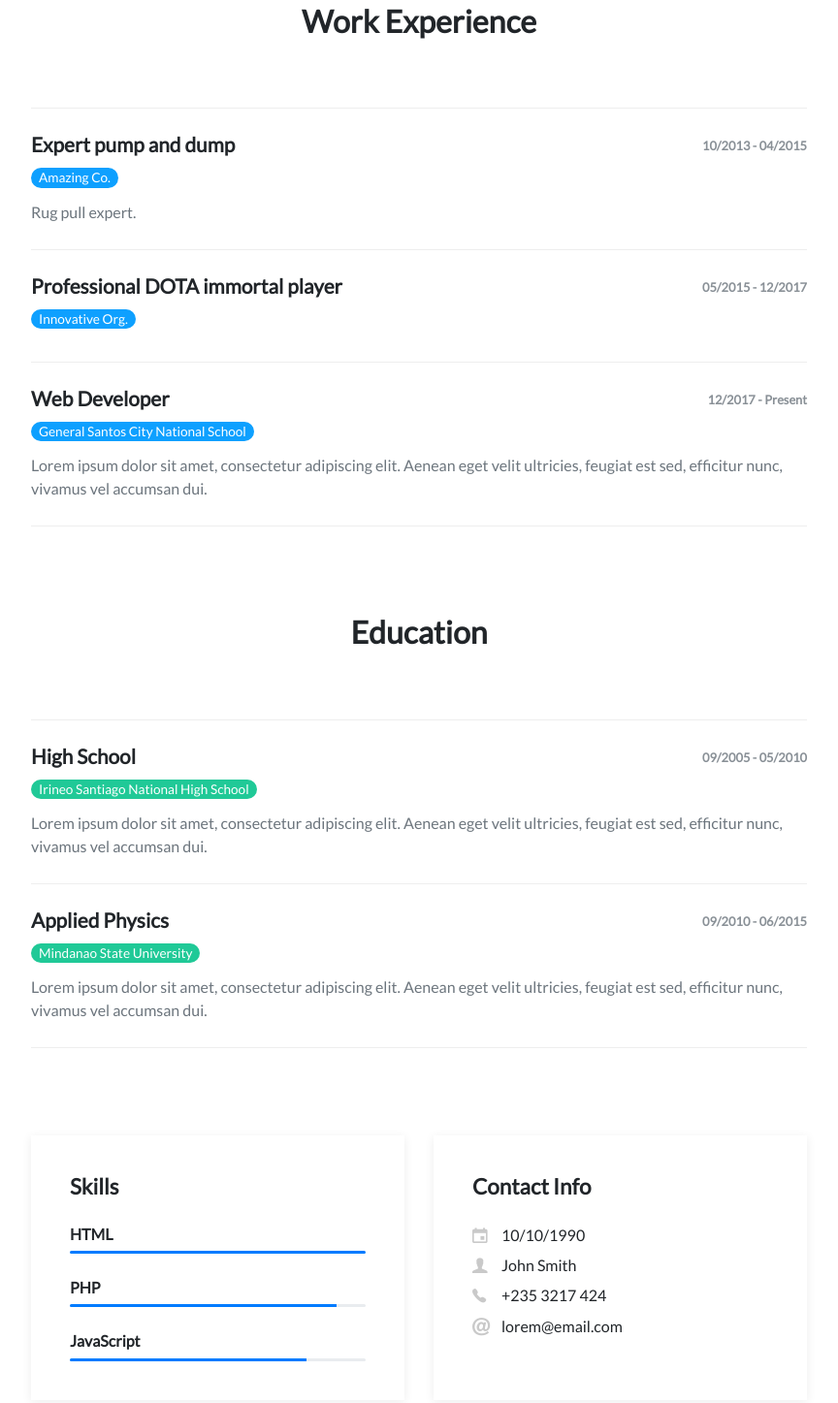
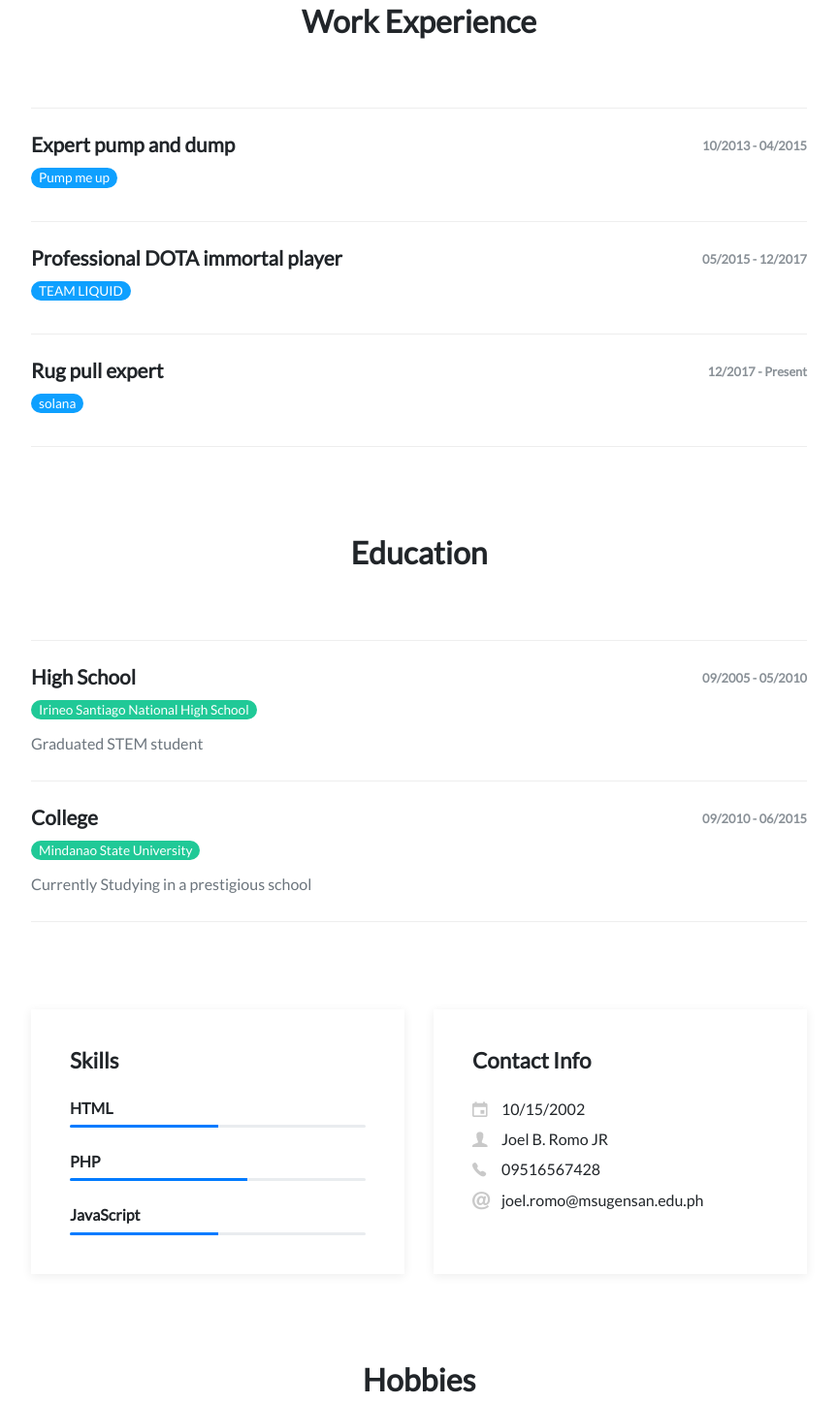
Before and after one commit to Candidius/Candidius, a plain HTML site: page index.html in a window 1280 px wide. Shown: the part 726-2173 px from the top of the page at 97% size, without its empty margins (208-1072 px from the left). Drawn offline with nearby package versions, Linux system fonts and the light colour scheme.

Commit message:
Add files via upload

```diff
--- a/index.html
+++ b/index.html
@@ -33,7 +33,6 @@
               </li>
             </ul>
           </div>
-          <a href="https://tutorialzine.com/2018/04/freebie-beautiful-cv-template-with-bootstrap" class="btn btn-danger download-template" role="button" aria-disabled="true">Download</a>
       </div>
     </nav>
     <main class="page cv-page">
@@ -42,8 +41,8 @@
           <div class="avatar">
             <img class="img-fluid rounded-circle" src="assets/img/avatar.jpg">
           </div>
-          <p>Hello! I am <strong>Joel B. Romo Jr.</strong>. I work as professional scammer in crypto. I have passion for playing MOBA and NTF games, Big companies are the ones I like to scam and kids also.</p>
-          <a href="#" class="btn btn-outline-primary">Hire Me</a>
+          <p>Hello! I am <strong>Joel B. Romo Jr.</strong>. I work as professional scammer in crypto. I have passion for playing MOBA and NFT games, Big companies are the ones I like to scam kids also.</p>
+          <a href="mailto:joel.romo@msugensan.edu.ph" target="_blank" class="btn btn-outline-primary">Hire Me</a>
         </div>
       </section>
       <section class="cv-block info">
@@ -54,19 +53,19 @@
               <div class="row">
                 <div class="col-md-6">
                   <h3>Expert pump and dump</h3>
-                  <h4 class="organization">Amazing Co.</h4>
+                  <h4 class="organization">Pump me up</h4>
                 </div>
                 <div class="col-md-6">
                   <time class="period">10/2013 - 04/2015</time>
                 </div>
               </div>
-              <p class="text-muted">Rug pull expert.</p>
+              <p class="text-muted"></p>
             </div>
             <div class="item">
               <div class="row">
                 <div class="col-md-6">
                   <h3>Professional DOTA immortal player</h3>
-                  <h4 class="organization">Innovative Org.</h4>
+                  <h4 class="organization">TEAM LIQUID</h4>
                 </div>
                 <div class="col-md-6">
                   <time class="period">05/2015 - 12/2017</time>
@@ -77,14 +76,14 @@
             <div class="item">
               <div class="row">
                 <div class="col-md-6">
-                  <h3>Web Developer</h3>
-                  <h4 class="organization">General Santos City National School</h4>
+                  <h3>Rug pull expert</h3>
+                  <h4 class="organization">solana</h4>
                 </div>
                 <div class="col-md-6">
                   <time class="period">12/2017 - Present</time>
                 </div>
               </div>
-              <p class="text-muted">Lorem ipsum dolor sit amet, consectetur adipiscing elit. Aenean eget velit ultricies, feugiat est sed, efficitur nunc, vivamus vel accumsan dui.</p>
+              <p class="text-muted"></p>
             </div>
           </div>
           <div class="education group" id="education">
@@ -99,19 +98,19 @@
                   <time class="period">09/2005 - 05/2010</time>
                 </div>
               </div>
-              <p class="text-muted">Lorem ipsum dolor sit amet, consectetur adipiscing elit. Aenean eget velit ultricies, feugiat est sed, efficitur nunc, vivamus vel accumsan dui.</p>
+              <p class="text-muted">Graduated STEM student</p>
             </div>
             <div class="item">
               <div class="row">
                 <div class="col-md-6">
-                  <h3>Applied Physics</h3>
+                  <h3>College</h3>
                   <h4 class="organization">Mindanao State University</h4>
                 </div>
                 <div class="col-md-6">
                   <time class="period">09/2010 - 06/2015</time>
                 </div>
               </div>
-              <p class="text-muted">Lorem ipsum dolor sit amet, consectetur adipiscing elit. Aenean eget velit ultricies, feugiat est sed, efficitur nunc, vivamus vel accumsan dui.</p>
+              <p class="text-muted">Currently Studying in a prestigious school</p>
             </div>
           </div>
           <div class="group" id="skills">
@@ -122,19 +121,19 @@
                   <h3>HTML</h3>
                   <div class="progress">
                     <div class="progress-bar" role="progressbar" aria-valuenow="50"
-                    aria-valuemin="0" aria-valuemax="100" style="width:100%">
+                    aria-valuemin="0" aria-valuemax="100" style="width:50%">
                     </div>
                   </div>
                   <h3>PHP</h3>
                   <div class="progress">
                     <div class="progress-bar" role="progressbar" aria-valuenow="60"
-                    aria-valuemin="0" aria-valuemax="100" style="width:90%">
+                    aria-valuemin="0" aria-valuemax="100" style="width:60%">
                     </div>
                   </div>
                   <h3>JavaScript</h3>
                   <div class="progress">
                     <div class="progress-bar" role="progressbar" aria-valuenow="50"
-                    aria-valuemin="0" aria-valuemax="100" style="width:80%">
+                    aria-valuemin="0" aria-valuemax="100" style="width:50%">
                     </div>
                   </div>
                 </div>
@@ -147,7 +146,7 @@
                       <i class="ion-android-calendar icon"></i>
                     </div>
                     <div class="col-9">
-                      <span>10/10/1990</span>
+                      <span>10/15/2002</span>
                     </div>
                   </div>
                   <div class="row">
@@ -155,7 +154,7 @@
                         <i class="ion-person icon"></i>
                     </div>
                     <div class="col-9">
-                      <span>John Smith</span>
+                      <span>Joel B. Romo JR</span>
                     </div>
                   </div>
                   <div class="row">
@@ -163,7 +162,7 @@
                       <i class="ion-ios-telephone icon"></i>
                     </div>
                     <div class="col-9">
-                      <span>+235 3217 424</span>
+                      <span>09516567428</span>
                     </div>
                   </div>
                   <div class="row">
@@ -171,7 +170,7 @@
                       <i class="ion-at icon"></i>
                     </div>
                     <div class="col-9">
-                      <span>lorem@email.com</span>
+                      <span>joel.romo@msugensan.edu.ph</span>
                     </div>
                   </div>
                 </div>
```
